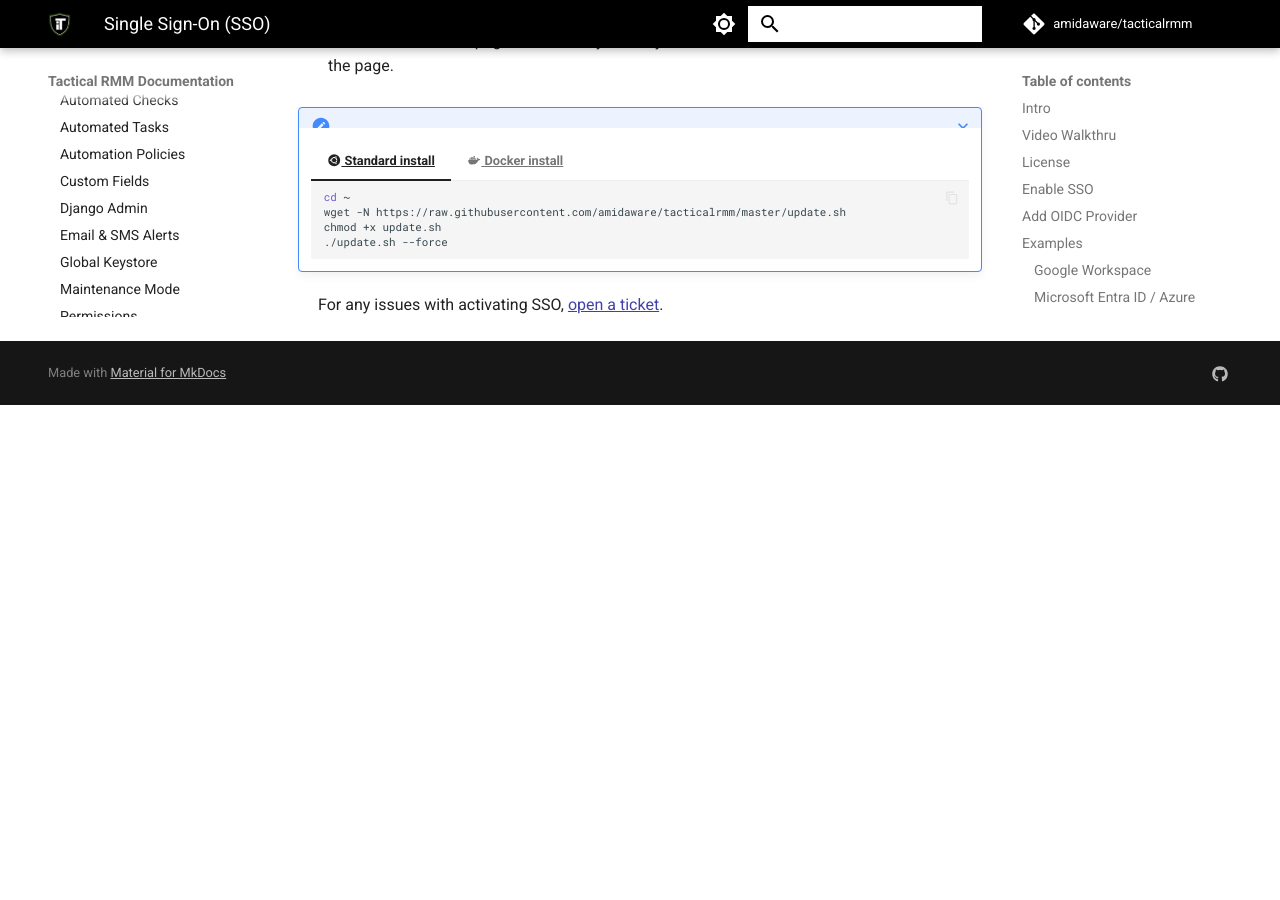
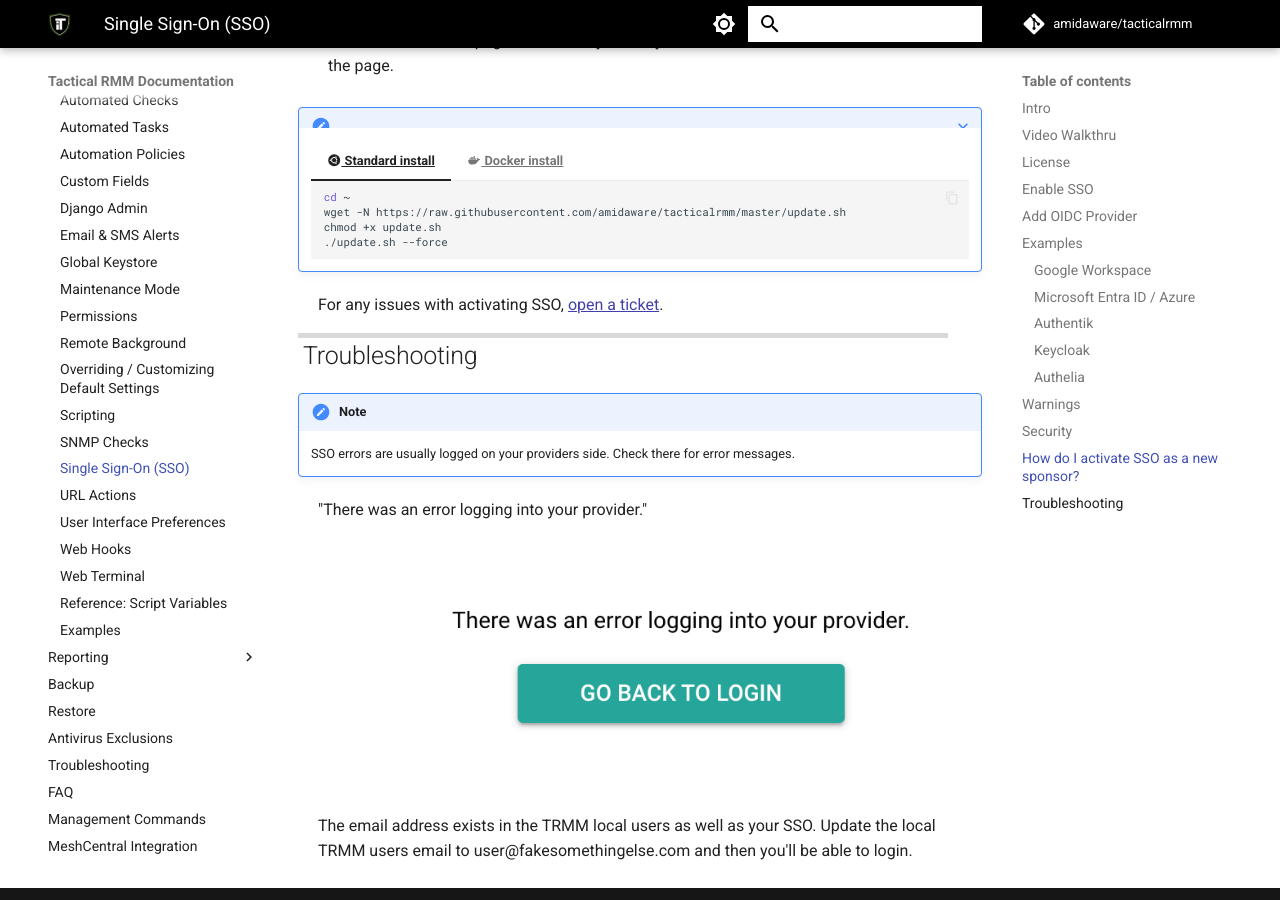
Before and after one commit to amidaware/trmm-docs, an MkDocs documentation site: the page built from docs/ee/sso/sso.md, in a window 1280 px wide and 900 px high, scrolled down 18057 px. Built offline with MkDocs 1.6.1 and Material for MkDocs 9.7.7, drawn with Linux system fonts in a browser that asks for light colours; comment, search, counter and statistics services are not loaded; before the commit the page ends 18462 px from its top, so only the background shows below that.

Commit message:
docs: add troubleshooting section for SSO activation errors

````diff
--- a/docs/ee/sso/sso.md
+++ b/docs/ee/sso/sso.md
@@ -350,7 +350,6 @@
     === ":material-docker: Docker install"
 		Add `TRMM_DISABLE_SSO=True` to your `.env` file and run ```docker compose down && docker compose up -d ```
 
-
 ## How do I activate SSO as a new sponsor?
 
 *Ignore the following if you're an existing sponsor upgrading from a version below 0.20.0, as SSO will automatically be activated for you during the upgrade process.*
@@ -380,3 +379,14 @@
 		```
 
 For any issues with activating SSO, [open a ticket](https://support.amidaware.com).
+
+## Troubleshooting
+
+!!!note
+	SSO errors are usually logged on your providers side. Check there for error messages.
+
+"There was an error logging into your provider."
+
+![Error logging into your provider](images/entra_error_loggingin.png)
+
+The email address exists in the TRMM local users as well as your SSO. Update the local TRMM users email to user@fakesomethingelse.com and then you'll be able to login.
````
Also changed, not shown: docs/ee/sso/images/entra_error_loggingin.png (added).
